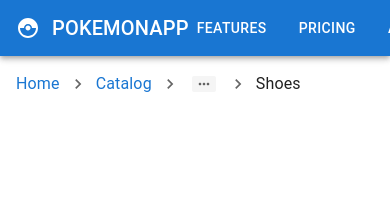
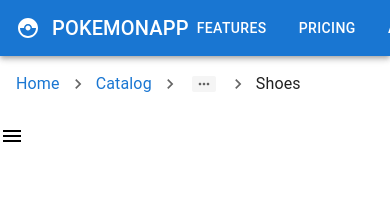
Before and after one commit to AnjoC07/React-Material-UI-Demo, a React (Create React App) app: page / in a window 390 px wide. Shown: the top 210 px of the page. Built offline with nearby package versions, Linux system fonts and the light colour scheme.

Commit message:
MUI Drawer / Hamburger Menu

```diff
--- a/src/App.tsx
+++ b/src/App.tsx
@@ -1,6 +1,7 @@
 // App.tsx
 import "./App.css";
 import { MuiBreadcrumbs } from "./components/MuiBreadcrumbs";
+import { MuiDrawer } from "./components/MuiDrawer";
 // import { MuiLink } from "./components/MuiLink";
 import { MuiNavbar } from "./components/MuiNavbar";
 
@@ -36,6 +37,7 @@ function App() {
       {/* <MuiImageList /> */}
       <MuiNavbar />
       <MuiBreadcrumbs />
+      <MuiDrawer />
       {/* <MuiLink /> */}
     </div>
   );
--- /dev/null
+++ b/src/components/MuiDrawer.tsx
@@ -0,0 +1,33 @@
+import { Drawer, Box, Typography, IconButton } from "@mui/material";
+import { useState } from "react";
+import MenuIcon from "@mui/icons-material/Menu";
+
+export const MuiDrawer = () => {
+  const [isDrawerOpen, setIsDrawerOpen] = useState(false);
+
+  return (
+    <>
+      <IconButton
+        onClick={() => setIsDrawerOpen(true)}
+        size="large"
+        edge="start"
+        color="inherit"
+        aria-label="logo"
+      >
+        <MenuIcon />
+      </IconButton>
+      {/* SideBar Creation */}
+      <Drawer
+        anchor="left"
+        open={isDrawerOpen}
+        onClose={() => setIsDrawerOpen(false)}
+      >
+        <Box p={2} width="250px" role="presentation" textAlign="center">
+          <Typography variant="h6" component="div">
+            Side Panel
+          </Typography>
+        </Box>
+      </Drawer>
+    </>
+  );
+};
```
